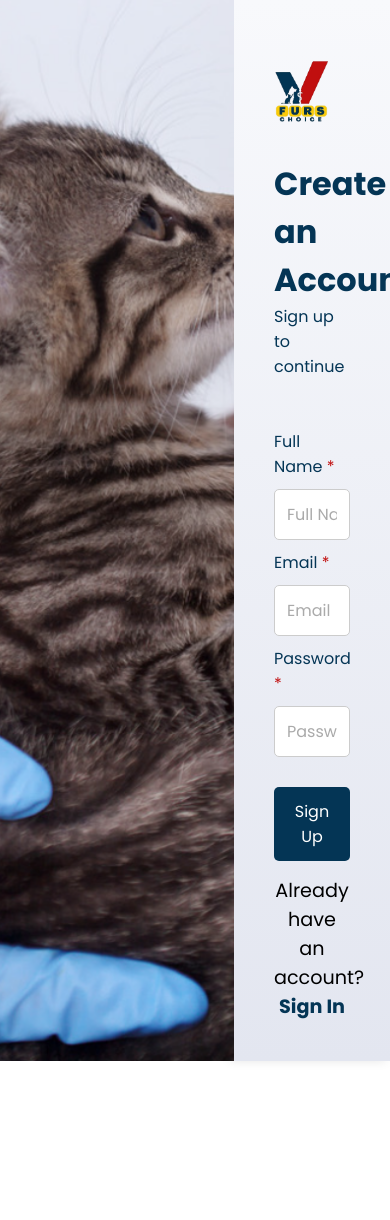
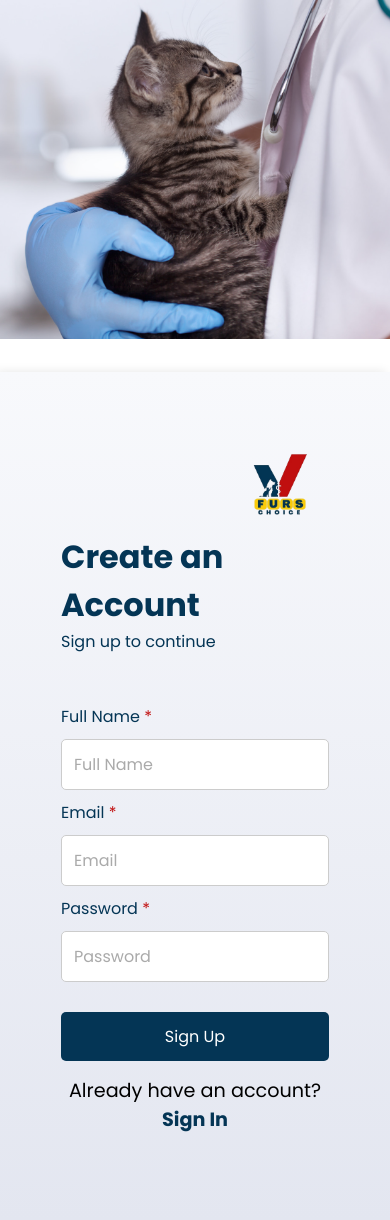
Before and after one commit to andrea-acuna/andrea-acuna.github.io, a PHP site: page /sign-up.html in a window 390 px wide. Run offline with PHP 8.4, Linux system fonts and the light colour scheme.

Commit message:
Update fc-style.css

```diff
--- a/fc-style.css
+++ b/fc-style.css
@@ -8,20 +8,21 @@
 body, html {
     width: 100vw;
     height: 100vh;
-    overflow: auto;
+    overflow-x: hidden;
+    overflow-y: auto;
 }
 
 .container {
     display: flex;
-    width: 100vw;
-    height: auto;
+    flex-wrap: wrap;
+    width: 100%;
+    min-height: 100vh;
 }
 
-
 .bg-img {
-    width: 60%;
-    height: auto;
-    position: relative;
+    flex: 1;
+    min-width: 50%;
+    height: 100vh;
     overflow: hidden;
 }
 
@@ -31,10 +32,9 @@ body, html {
     object-fit: cover;
 }
 
-
 .login {
-    width: 40%;
-    height: 100%;
+    flex: 1;
+    min-width: 40%;
     display: flex;
     flex-direction: column;
     padding: 40px;
@@ -44,10 +44,10 @@ body, html {
 
 .login img {
     width: 100px;
-    margin-bottom: 20px;
+    height: 100px;
 }
 
-.logo{
+.logo {
     width: 100%;
     display: flex;
     justify-content: flex-end;
@@ -145,3 +145,20 @@ input::placeholder {
 input.invalid {
     border: 2px solid red;
 }
+
+@media (max-width: 1024px) {
+    .container {
+        flex-direction: column;
+    }
+
+    .bg-img {
+        width: 100%;
+        height: 40vh;
+    }
+
+    .login {
+        width: 100%;
+        height: auto;
+        padding: 5vh;
+    }
+}
```
